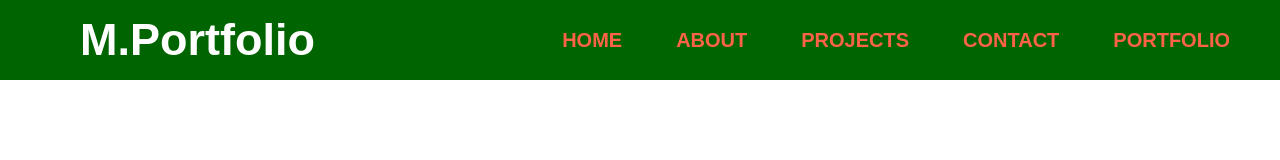
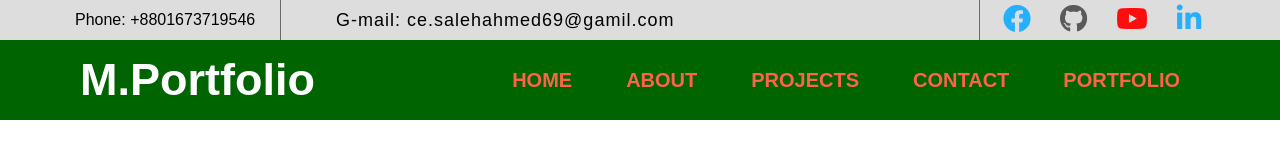
Before and after one commit to salehahmed69/multiple-portfolio-site, a plain HTML site: page index.html in a window 1280 px wide. Drawn offline with Linux system fonts and the light colour scheme.

Commit message:
heder section make

```diff
--- a/css/mobile.css
+++ b/css/mobile.css
@@ -1,19 +1,24 @@
-
-
-/*
 *{
    margin: 0;
    padding: 0;
    box-sizing: border-box;
-} */
+}
 
+         /* header-start */
+            .header{
+               display: none;
+            }
+         /* header-end */
+
+
+/* nav var for mobile----start... */
    .nav{
       background-color: tomato;
       width: 100%;
       height: 50px;
       text-align: center;
       position: sticky;
-
+      top: 0px;
    }
 
    .logo{
@@ -25,7 +30,6 @@
       text-transform: capitalize;
       line-height: 50px;
       padding: 0px 33px;
-
    }
 
    .nav ul{
@@ -37,8 +41,6 @@
       top: 50px;
       left: -100%;
       transition: all 0.5s;
-
-
    }
 
    .nav ul li {
@@ -46,20 +48,22 @@
       font-size: 20px;
       border-bottom: 2px dashed rgb(90, 90, 90);
       margin: auto;
-
+      line-height: 100px;
       /* font-size: 20px;
       font-family: arial;
       text-transform: uppercase;
       line-height: 80px;
       margin-right: 50px;
       display: inline-block; */
+   }
 
+   .for-border{
+      border:none !important;
    }
 
    .nav ul li a:active{
       background: none;
       color: rgb(255, 245, 245);
-
    }
 
    .active:visited{
@@ -71,9 +75,15 @@
       font-size: 33px;
       line-height: 55px;
       margin-right: 15px;
-
    }
 
    #chack:checked ~ ul{
       left: 0;
    }
+
+/* nav var for mobile----end... */
+
+
+/* slideshow for mobile----start... */
+
+/* slideshow for mobile----end */
--- a/css/style.css
+++ b/css/style.css
@@ -2,14 +2,16 @@
    margin: 0;
    padding: 0;
    box-sizing: border-box;
+   text-decoration: none;
 }
 
+/* menu bar for desktop or larger---start */
    .nav{
       background-color: rgb(0,100,0);
       width: 100%;
       height: 80px;
-   padding: ;
-
+      position: sticky;
+      top: 0px;
    }
 
    .logo{
@@ -25,7 +27,6 @@
    .nav ul{
       float: right ;
       list-style: none;
-
    }
 
    .nav ul li {
@@ -35,13 +36,17 @@
       line-height: 80px;
       margin-right: 50px;
       display: inline-block;
+   }
 
+   .for-border{
+      margin-right: 100px !important;
    }
 
    .nav ul li a{
       text-decoration: none;
       color: tomato;
       font-weight: 800;
+      cursor:default;
 
    }
 
@@ -56,5 +61,101 @@
       display: none;
       font-size: 45px;
       cursor: pointer;
+   }
+
+
+/* menu bar for desktop or larger---end */
+
+.header{
+   background-color: rgba(173, 173, 173, 0.411);
+   width: 100%;
+   height: 40px;
+   display: block;
+}
+
+.header-fit{
+   width: 1170px;
+   height: 40px;
+   margin: auto;
 
 }
+.sub-perent1{
+   width: 225px;
+   /* background-color: grey; */
+   height: 40px;
+   float: left;
+   position: relative;
+}
+
+.sub-perent2{
+ width:700px;
+ /* background-color: tomato; */
+ height: 40px;
+ float: left;
+ border-right : 1px solid rgb(110, 105, 105);
+ border-left : 1px solid rgb(110, 105, 105);
+}
+
+.sub-perent3{
+   width: 245px;
+   /* background-color: pink; */
+   height: 40px;
+   float: left;
+}
+
+#number{
+  padding: 0px 20px;
+  line-height: 40px;
+  color: rgb(0, 0, 0);
+  font-weight: 500;
+  font-family: arial;
+  font-size: 16px;
+}
+
+#number:hover{
+   color: rgb(25, 118, 204);
+}
+
+#gamil{
+   padding: 0px 55px;
+   line-height: 40px;
+   color: rgb(0, 0, 0);
+   font-weight: 500;
+   font-family: arial;
+   font-size: 18px;
+   letter-spacing: 1px;
+ }
+
+ #gamil:hover{
+    text-decoration: underline;
+ }
+
+ #social{
+    margin-left: 18px;
+ }
+
+ #social a{
+   padding: 0px 5px;
+   line-height: 40px;
+   color: rgb(36, 175, 255);
+   font-size: 28px;
+ }
+
+ .fa-github{
+    color: rgb(90, 90, 90);
+ }
+
+ .fa-youtube{
+    color: rgba(255, 0, 0, 0.938);
+ }
+
+ #sub-social{
+    margin-right: 15px;
+
+ }
+
+ #sub-social:hover{
+    color: black;
+    background-color: rgb(240, 240, 240);
+
+ }
--- a/index.html
+++ b/index.html
@@ -14,6 +14,25 @@
 
 <!--header seccsion start-->
 
+<div class="header">
+   <div class="header-fit">
+      <div class="sub-perent1">
+         <span id="number">Phone: +8801673719546</span>
+      </div>
+      <div class="sub-perent2">
+         <span id="gamil">G-mail: ce.salehahmed69@gamil.com</span>
+      </div>
+      <div class="sub-perent3">
+         <span id="social">
+            <a href="#"><i class="fab fa-facebook" id="sub-social"></i></a>
+            <a href="#"><i class="fab fa-github" id="sub-social"></i></a>
+            <a href="#"><i class="fab fa-youtube" id="sub-social"></i></a>
+            <a href="#"><i class="fab fa-linkedin-in" id="sub-social"></i></a>
+         </span>
+      </div>
+   </div>
+</div>
+
 <!--header seccsion end-->
 
 <!--menuvar seccsion start-->
@@ -24,14 +43,26 @@
       </label>
       <label class="logo">M.Portfolio</label>
          <ul>
-            <li><a class="active" href="#">Home</a></li>
+            <li><a class="active" id="saleh" href="#">Home</a></li>
             <li><a class="" href="#">About</a></li>
             <li><a class="" href="#">Projects</a></li>
             <li><a class="" href="#">Contact</a></li>
-            <li><a class="" href="#">Portfolio</a></li>
+            <li class="for-border"><a class="" href="#">Portfolio</a></li>
          </ul>
    </nav>
+
 <!--menuvar seccsion end-->
+
+
+<!--slideshow section start-->
+
+   <div class="slide-room">
+
+
+   </div>
+
+
+<!--slideshow section start-->
 
 </body>
 </html>
```
Lines whose indentation alone changed are shown as unchanged.
